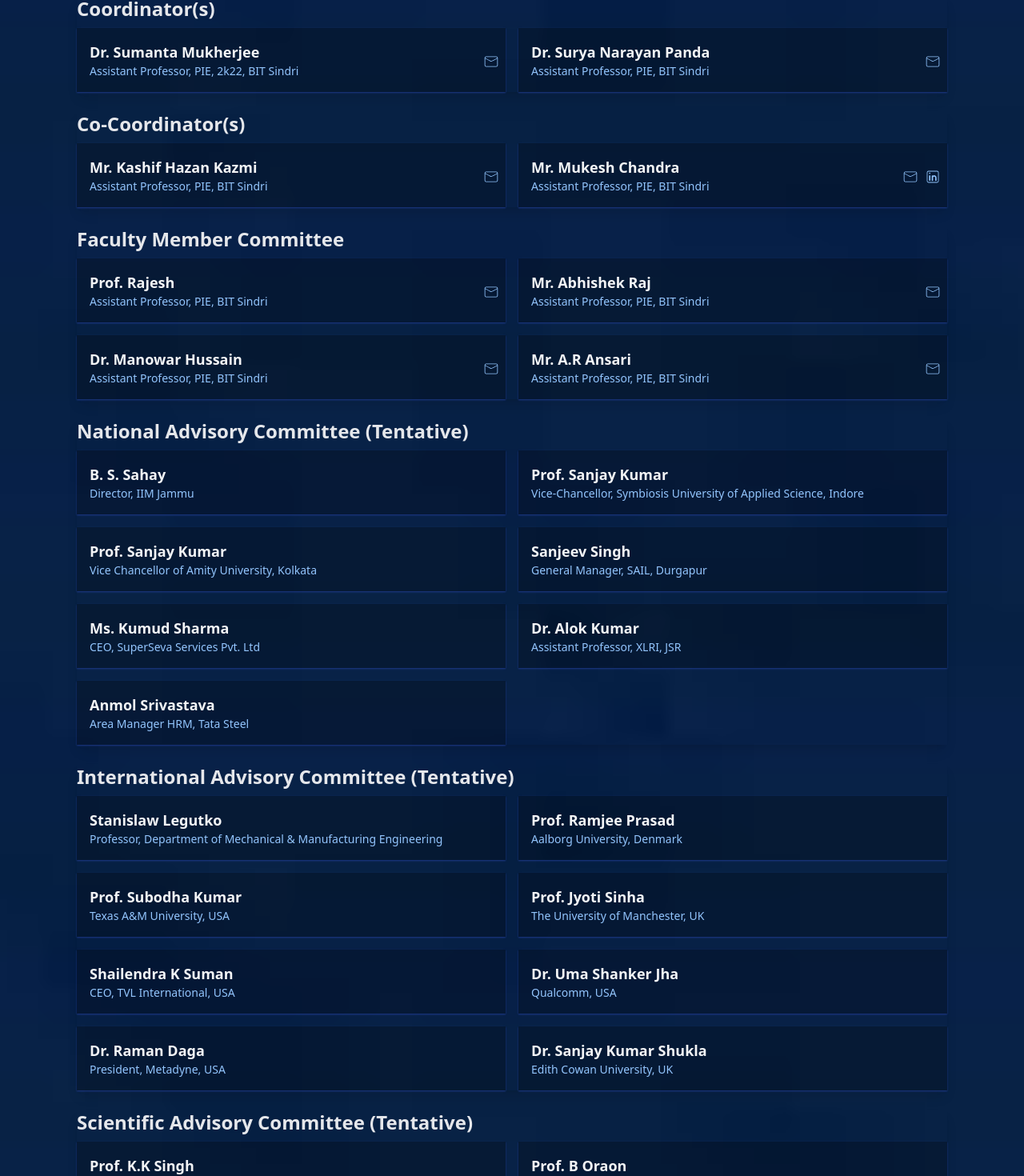
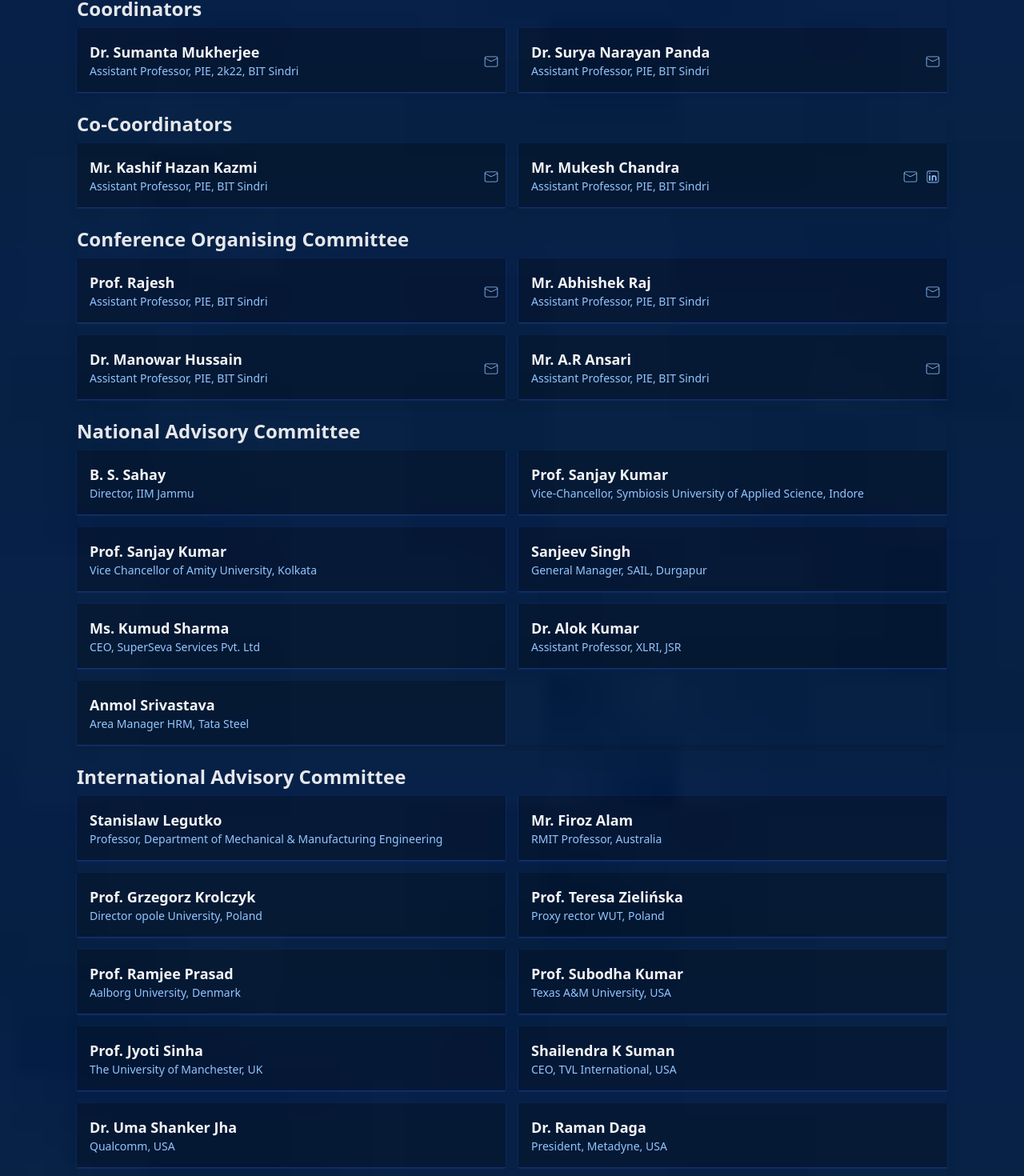
Before and after one commit to sasm25/SASM, a React (Vite) app: page /org-committee in a window 1280 px wide. Shown: the part 637-2107 px from the top of the page at 80% size. Built offline with nearby package versions, Linux system fonts and the light colour scheme.

Commit message:
Committee Members Updated

```diff
--- a/src/Component/Pages/Home.jsx
+++ b/src/Component/Pages/Home.jsx
@@ -53,7 +53,7 @@ export default function Home() {
             <br /> Smart and Sustainable Manufacturing: Industry 4.0 & Beyond
           </h4>
           <h5 className="mt-8 text-lg font-semibold text-gray-300 text-shadow-sm italic">
-            Tentative Date: March 07-09, 2025
+             Date: March 07-09, 2025
           </h5>
           <br />
           <span className="text-xl w-1/2 text-gray-400">
@@ -210,7 +210,7 @@ export default function Home() {
                 className="text-4xl font-serif my-4 text-center font-semibold text-[#98DED9] "
                 data-aos="zoom-in"
               >
-                DEPARTMENT OF PRODUCTION ENGINEERING
+                DEPARTMENT OF PRODUCTION & INDUSTRIAL ENGINEERING
               </h2>
               <div className="w-full mt-10  flex flex-row max-lg:flex-col ">
                 <div className="w-full mt-10 mr-6 flex tracking-tighter flex-col  ">
--- a/src/Component/Pages/Organizing-Committee.jsx
+++ b/src/Component/Pages/Organizing-Committee.jsx
@@ -81,7 +81,7 @@ export default function OrganizingCommittee() {
 			],
 		},
 		{
-			title: "Coordinator(s)",
+			title: "Coordinators",
 			members: [
 				{
 					name: "Dr. Sumanta Mukherjee",
@@ -96,7 +96,7 @@ export default function OrganizingCommittee() {
 			],
 		},
 		{
-			title: "Co-Coordinator(s)",
+			title: "Co-Coordinators",
 			members: [
 				{
 					name: "Mr. Kashif Hazan Kazmi",
@@ -112,7 +112,7 @@ export default function OrganizingCommittee() {
 			],
 		},
 		{
-			title: "Faculty Member Committee",
+			title: "Conference Organising Committee",
 			members: [
 				{
 					name: "Prof. Rajesh ",
@@ -138,7 +138,7 @@ export default function OrganizingCommittee() {
 		},
 
 		{
-			title: "National Advisory Committee (Tentative)",
+			title: "National Advisory Committee",
 			members: [
 				{
 					name: "B. S. Sahay",
@@ -172,12 +172,27 @@ export default function OrganizingCommittee() {
 			],
 		},
 		{
-			title: "International Advisory Committee (Tentative)",
+			title: "International Advisory Committee",
 			members: [
 				{
 					name: "Stanislaw Legutko",
 					position:
 						"Professor, Department of Mechanical & Manufacturing Engineering",
+				},
+				{
+					name: "Mr. Firoz Alam",
+					position:
+						"RMIT Professor, Australia ",
+				},
+				{
+					name: "Prof. Grzegorz Krolczyk",
+					position:
+						"Director opole University, Poland",
+				},
+				{
+					name: "Prof. Teresa Zielińska",
+					position:
+						"Proxy rector WUT, Poland ",
 				},
 				{
 					name: "Prof. Ramjee Prasad",
@@ -210,7 +225,7 @@ export default function OrganizingCommittee() {
 			],
 		},
 		{
-			title: "Scientific Advisory Committee (Tentative)",
+			title: "Scientific Advisory Committee",
 			members: [
 				{
 					name: "Prof. K.K Singh",
@@ -227,11 +242,6 @@ export default function OrganizingCommittee() {
 				{
 					name: "Prof. M Gopinath",
 					position: "IIT Hyderabad, India",
-				},
-				{
-					name: "Prof. Ahmad Soury",
-					position:
-						"King Fuad University of Technology and Management, Saudi Arabia",
 				},
 				{
 					name: "Prof. Igor Drstvensek",
```
